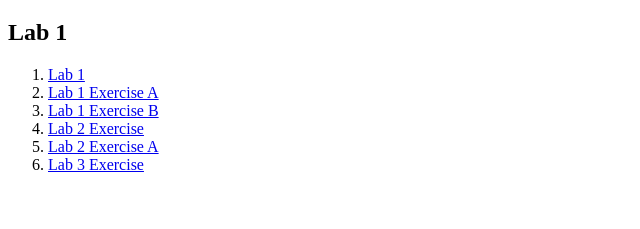
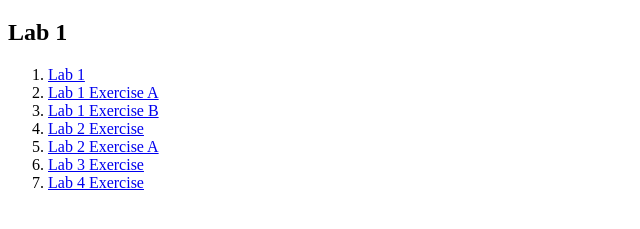
Before and after one commit to eykasafiah/S81563_CSF3133_K2, a plain HTML site: page index.html in a window 1280 px wide. Shown: the part 61-290 px from the top of the page, without its empty margins (0-640 px from the left). Drawn offline with Linux system fonts and the light colour scheme.

Commit message:
Update index.html

```diff
--- a/index.html
+++ b/index.html
@@ -15,6 +15,7 @@
             <li><a href="Lab2/lab2.html">Lab 2 Exercise</a></li>
             <li><a href="Lab2/Lab2_ExerA.html">Lab 2 Exercise A</a></li>
             <li><a href="Lab3/lab3.html">Lab 3 Exercise</a></li>
+            <li><a href="Lab4/Lab4/lab4.html">Lab 4 Exercise</a></li>
         </ol>
     </body>
 </html>
```
